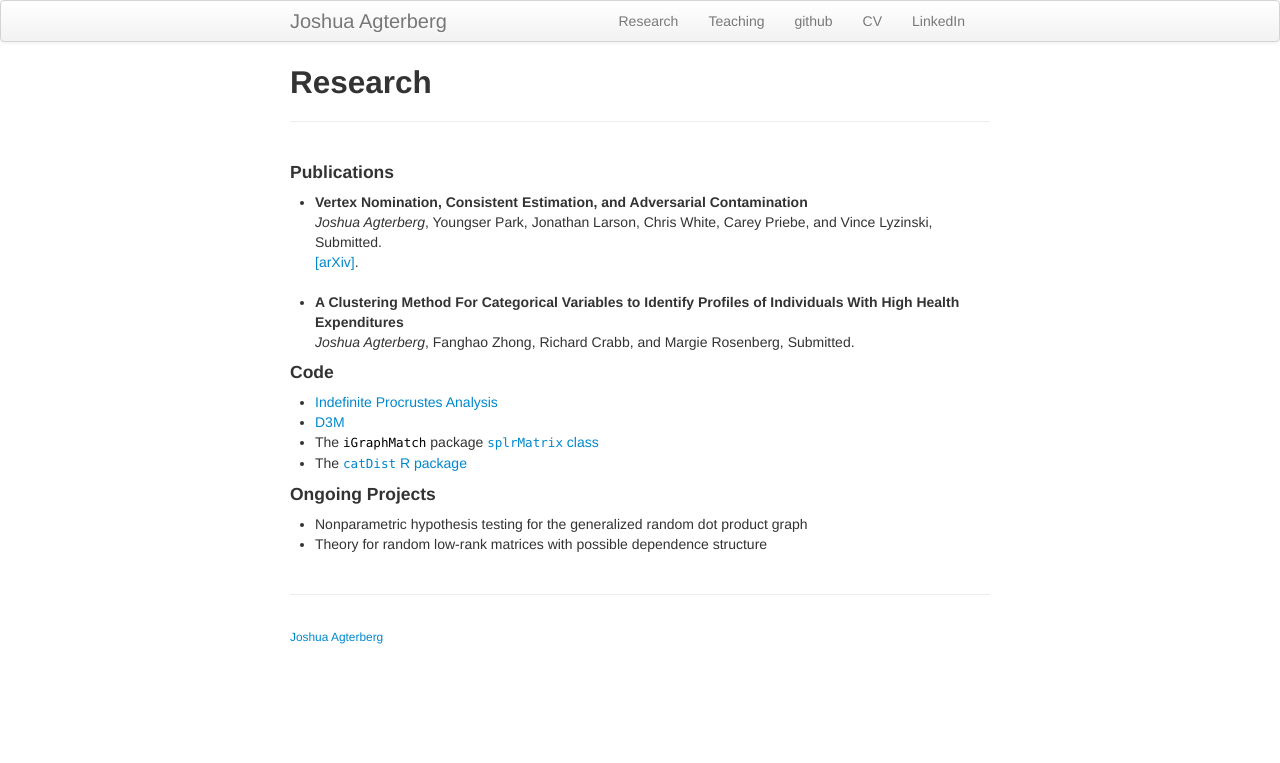
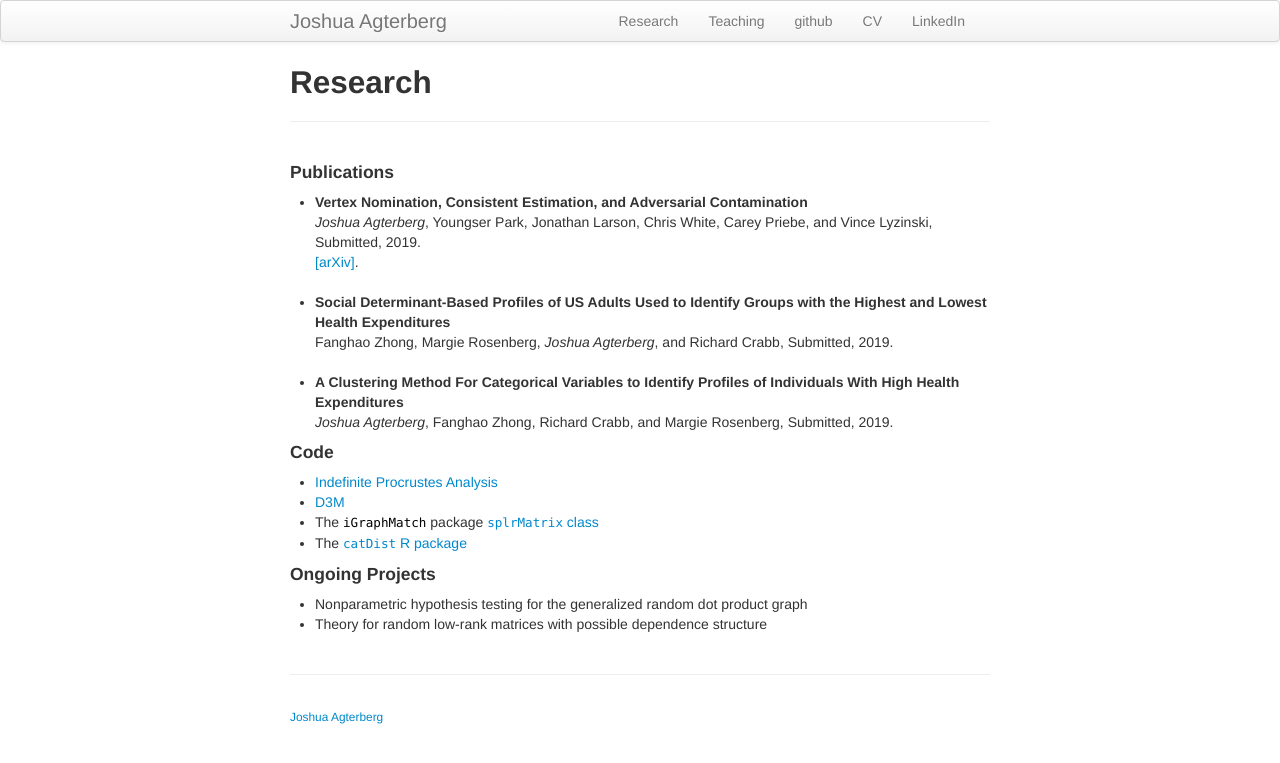
Before and after one commit to jagterberg/jagterberg.github.io, a Jekyll site: the page built from pages/research.md, in a window 1280 px wide. Shown: the top 763 px of the page. Built offline with Jekyll 4.4.1, drawn with Linux system fonts in a browser that asks for light colours.

Commit message:
research

```diff
--- a/pages/research.md
+++ b/pages/research.md
@@ -5,13 +5,18 @@ title: Research
 <h4>Publications</h4>
 <ul>
 <li><b>Vertex Nomination, Consistent Estimation, and Adversarial Contamination</b> <br />
-<i>Joshua Agterberg</i>, Youngser Park, Jonathan Larson, Chris White, Carey Priebe, and Vince Lyzinski, Submitted. <br />
+<i>Joshua Agterberg</i>, Youngser Park, Jonathan Larson, Chris White, Carey Priebe, and Vince Lyzinski, Submitted, 2019. <br />
 <a href="https://arxiv.org/abs/1905.01776">[arXiv]</a>.
 </li><br />
+<li><b>Social Determinant-Based Profiles of US Adults Used to Identify Groups with the Highest and Lowest Health Expenditures
+</b> <br />
+Fanghao Zhong, Margie Rosenberg, <i>Joshua Agterberg</i>, and Richard Crabb, Submitted, 2019.
+</li><br />
 <li><b>A Clustering Method For Categorical Variables to Identify Profiles of Individuals With High Health Expenditures</b><br />
-<i>Joshua Agterberg</i>, Fanghao Zhong, Richard Crabb, and Margie Rosenberg, Submitted.<br />
+<i>Joshua Agterberg</i>, Fanghao Zhong, Richard Crabb, and Margie Rosenberg, Submitted, 2019.<br />
 </li>
 </ul>
+
 
 <h4>Code</h4>
 <ul>
```
